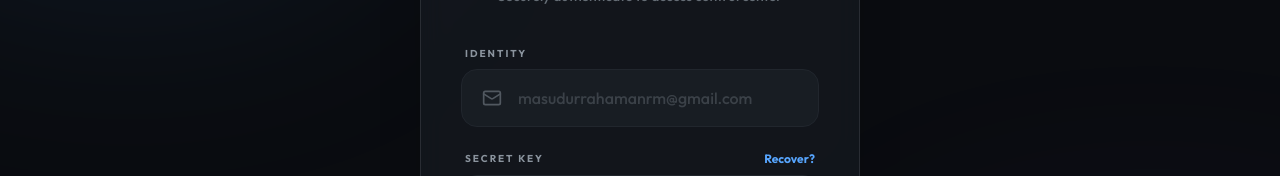
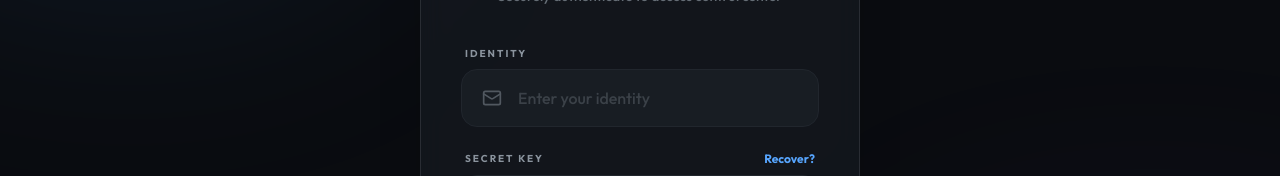
Before and after one commit to masudurrahaman1/keep-in-mind, a React (Vite) app in the folder admin panel/: page /login in a window 1280 px wide. Shown: the part 270-446 px from the top of the page. Built offline with nearby package versions, Linux system fonts and the light colour scheme.

Commit message:
privacy: hide specific admin email from login placeholder

```diff
--- a/admin panel/src/pages/Login.tsx
+++ b/admin panel/src/pages/Login.tsx
@@ -78,7 +78,7 @@ export default function Login() {
                 value={email}
                 onChange={(e) => setEmail(e.target.value)}
                 className="w-full bg-transparent border-none text-base font-medium text-on-surface placeholder:text-on-surface-variant/30 px-6 pl-14 py-4 focus:outline-none"
-                placeholder="masudurrahamanrm@gmail.com"
+                placeholder="Enter your identity"
                 required
               />
             </div>
```
Also changed, not shown: 1 other file (tests, documents, lock files or other folders).
